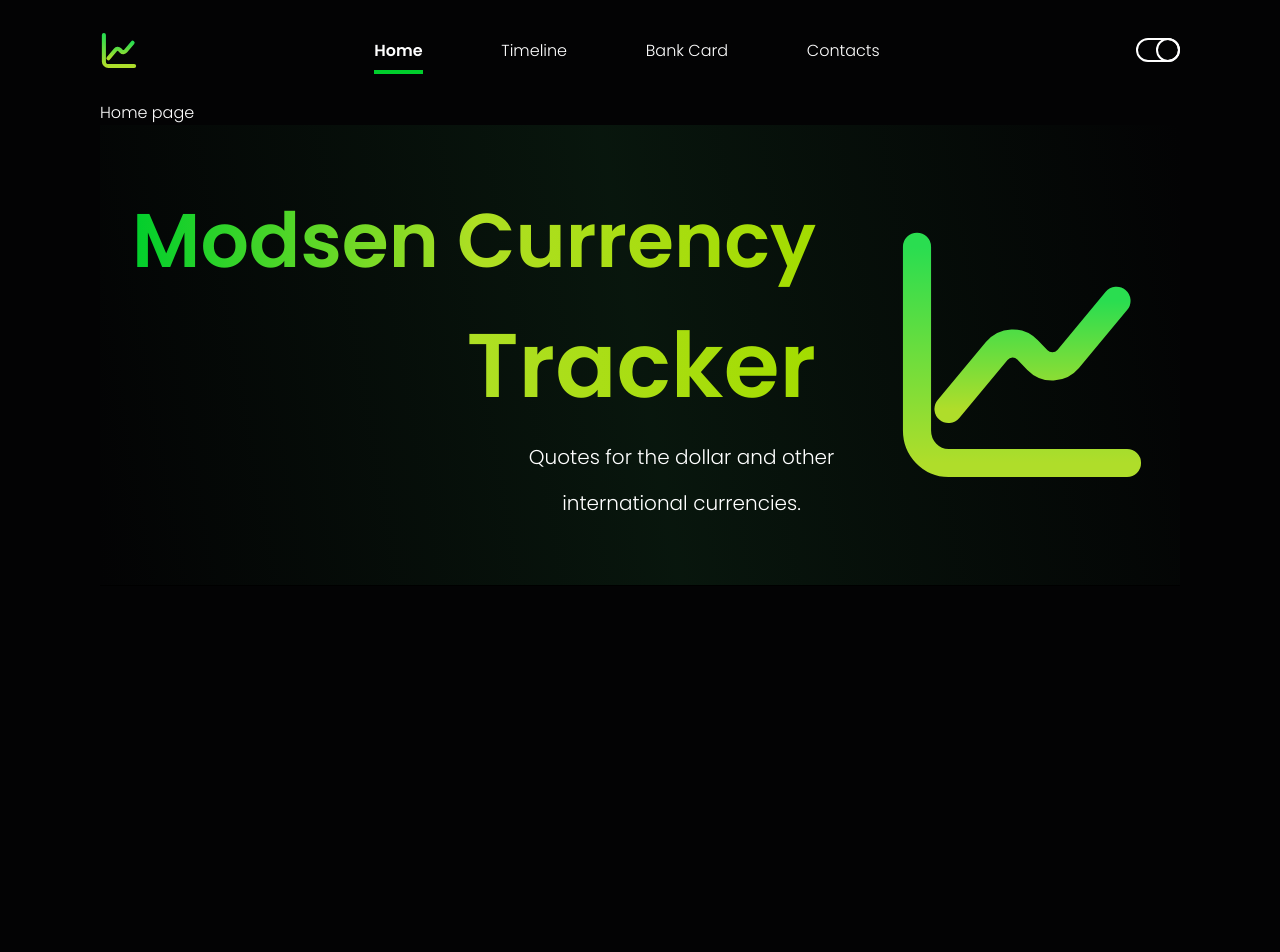
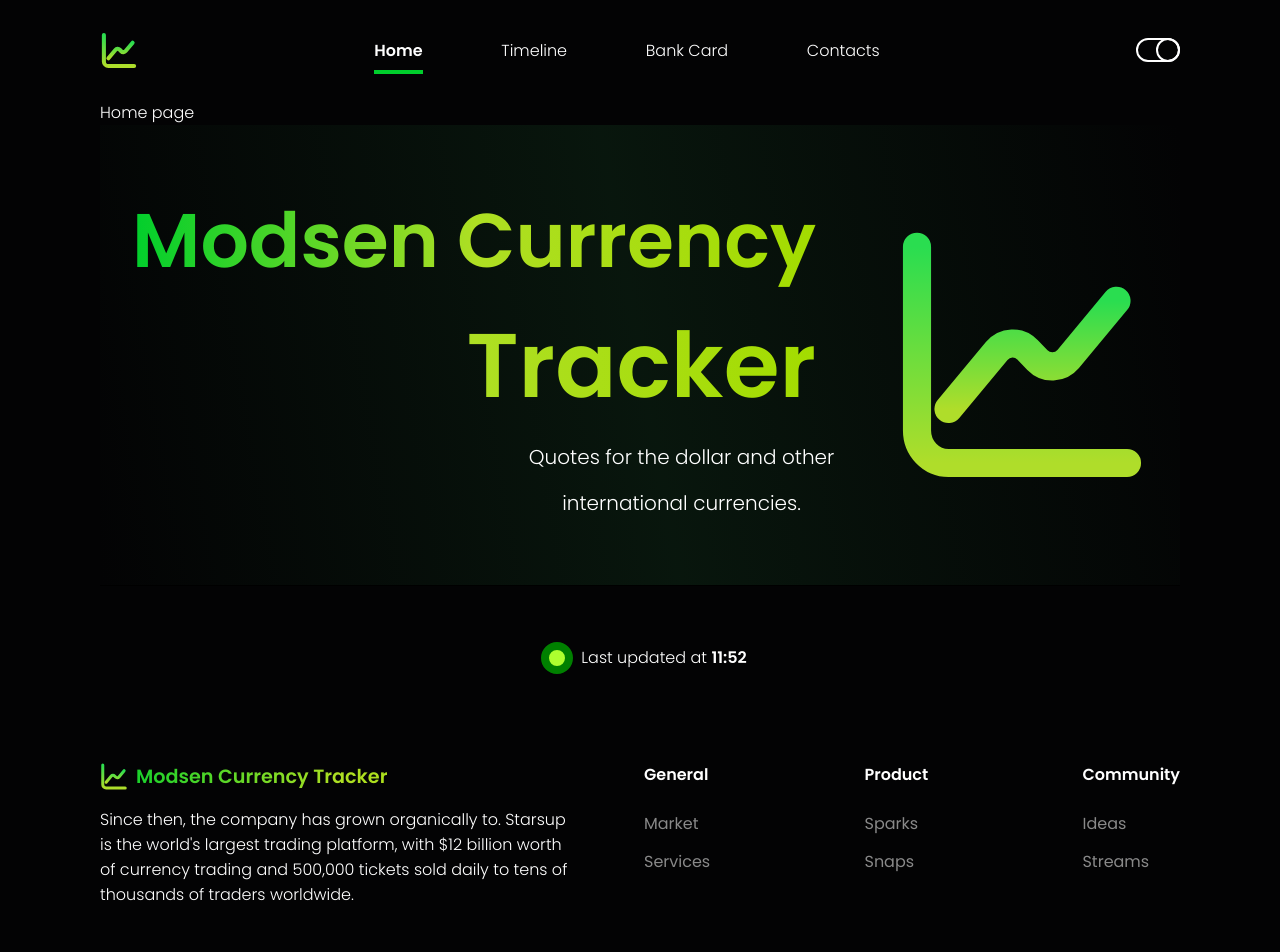
Before and after one commit to Liz16k/currency_tracker, a React app: page / in a window 1280 px wide. Shown: the top 952 px of the page. Before the commit the page ends 800 px from the top, so only its background shows below. Built offline with nearby package versions, Linux system fonts and the light colour scheme.

Commit message:
feat: add footer and update status

```diff
--- a/src/App.tsx
+++ b/src/App.tsx
@@ -2,8 +2,10 @@ import React, { useMemo, useState } from 'react';
 import { Route, Routes } from 'react-router-dom';
 import { ThemeProvider } from 'styled-components';
 
+import Footer from './components/Footer';
 import Header from './components/Header';
 import NavBar from './components/NavBar';
+import UpdateStatus from './components/UpdateStatus';
 import ThemeContext from './Contexts';
 import GlobalStyle from './GlobalStyle';
 import BankCard from './pages/BankCard';
@@ -34,6 +36,8 @@ const App = () => {
               <>
                 <NavBar />
                 <Header />
+                <UpdateStatus lastUpdate="11:52" />
+                <Footer />
               </>
             )}
           >
--- /dev/null
+++ b/src/components/Footer/index.tsx
@@ -0,0 +1,54 @@
+import React from 'react';
+
+import Logo from '../NavBar/Logo';
+import S from './styled';
+
+const Footer = () => (
+  <>
+    <S.FooterWrapper>
+      <div>
+        <h4>
+          <Logo width={28} height={29} />
+          Modsen Currency Tracker
+        </h4>
+        <p>
+          Since then, the company has grown organically to. Starsup is the world&apos;s largest
+          trading platform, with $12 billion worth of currency trading and 500,000 tickets sold
+          daily to tens of thousands of traders worldwide.
+        </p>
+      </div>
+      <nav>
+        <ul>
+          <h4>General</h4>
+          <li>
+            <a href=".">Market</a>
+          </li>
+          <li>
+            <a href=".">Services</a>
+          </li>
+        </ul>
+        <ul>
+          <h4>Product</h4>
+          <li>
+            <a href=".">Sparks</a>
+          </li>
+          <li>
+            <a href=".">Snaps</a>
+          </li>
+        </ul>
+        <ul>
+          <h4>Community</h4>
+          <li>
+            <a href=".">Ideas</a>
+          </li>
+          <li>
+            <a href=".">Streams</a>
+          </li>
+        </ul>
+      </nav>
+    </S.FooterWrapper>
+    <S.Copyright>Startsup © 2023-2024, All Rights Reserved</S.Copyright>
+  </>
+);
+
+export default Footer;
--- /dev/null
+++ b/src/components/Footer/styled.ts
@@ -0,0 +1,54 @@
+import styled from 'styled-components';
+
+const FooterWrapper = styled.div`
+  display: flex;
+  justify-content: space-between;
+  gap: 4rem;
+  padding: 2rem 0;
+  & > div {
+    max-width: 30rem;
+    h4 {
+      margin-bottom: 1rem;
+      font-weight: 600;
+      font-size: 1.2rem;
+      display: flex;
+      align-items: end;
+      gap: 0.5rem;
+      background: linear-gradient(90deg, #00ce2c, #aedf23, #a3dc00);
+      background-clip: text;
+      -webkit-background-clip: text;
+      -webkit-text-fill-color: transparent;
+      div {
+        display: inline-block;
+      }
+    }
+  }
+  nav {
+    display: flex;
+    justify-content: space-between;
+    align-items: flex-start;
+    width: 100%;
+    li {
+      list-style: none;
+      margin: 0.8rem 0;
+    }
+    a {
+      text-decoration: none;
+      color: ${({ theme: { colors } }) => colors.tertiaryText};
+      font-weight: 400;
+    }
+    h4 {
+      font-weight: 600;
+      margin-bottom: 1.5rem;
+      color: ${({ theme }) => theme.colors.primaryText};
+    }
+  }
+`;
+
+const Copyright = styled.div`
+  color: ${({ theme: { colors } }) => colors.tertiaryText};
+  margin: 1rem auto 2rem;
+  text-align: center;
+`;
+
+export default { FooterWrapper, Copyright };
--- a/src/components/Header/style.ts
+++ b/src/components/Header/style.ts
@@ -20,7 +20,6 @@ const Caption = styled.div`
     background-clip: text;
     -webkit-background-clip: text;
     -webkit-text-fill-color: transparent;
-    color: white;
   }
   h2 {
     font-size: ${({ theme }) => theme.sizes.font.headline};
--- /dev/null
+++ b/src/components/UpdateStatus/index.tsx
@@ -0,0 +1,14 @@
+import React from 'react';
+
+import { Indicator, UpdateWrapper } from './styled';
+
+const UpdateStatus = ({ lastUpdate }: { lastUpdate: string }) => (
+  <UpdateWrapper>
+    <Indicator />
+    <p>
+      Last updated at <b>{lastUpdate}</b>
+    </p>
+  </UpdateWrapper>
+);
+
+export default UpdateStatus;
--- /dev/null
+++ b/src/components/UpdateStatus/styled.ts
@@ -0,0 +1,19 @@
+import styled from 'styled-components';
+
+const UpdateWrapper = styled.div`
+  display: flex;
+  justify-content: center;
+  align-items: center;
+  margin: 3rem;
+`;
+
+const Indicator = styled.div`
+  width: 2rem;
+  height: 2rem;
+  margin: 0.5rem;
+  border: 0.5rem solid green;
+  border-radius: 50%;
+  background-color: greenyellow;
+`;
+
+export { Indicator, UpdateWrapper };
```
Also changed, not shown: .eslintrc.json.
